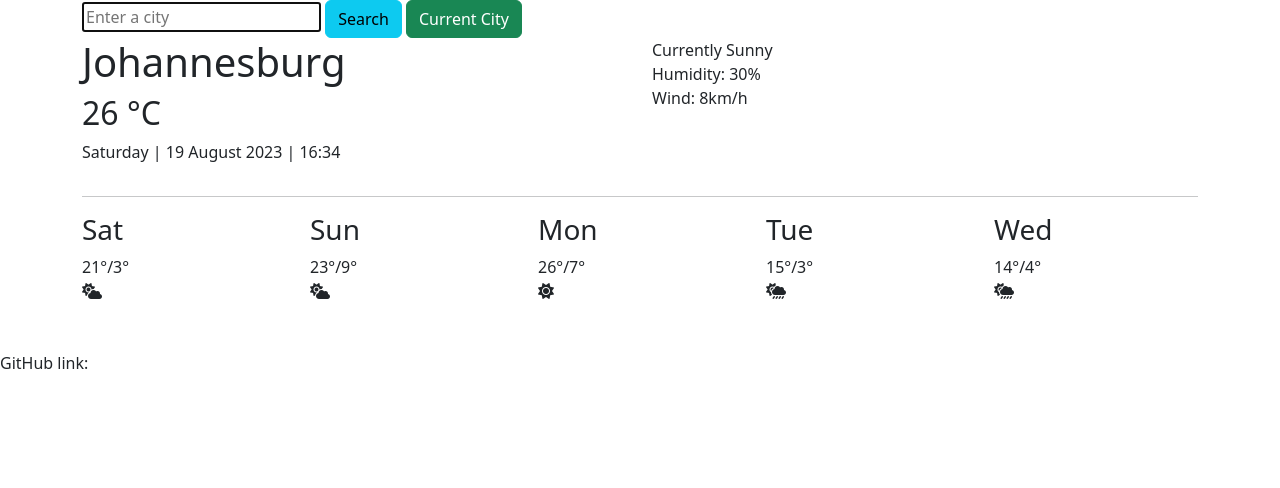
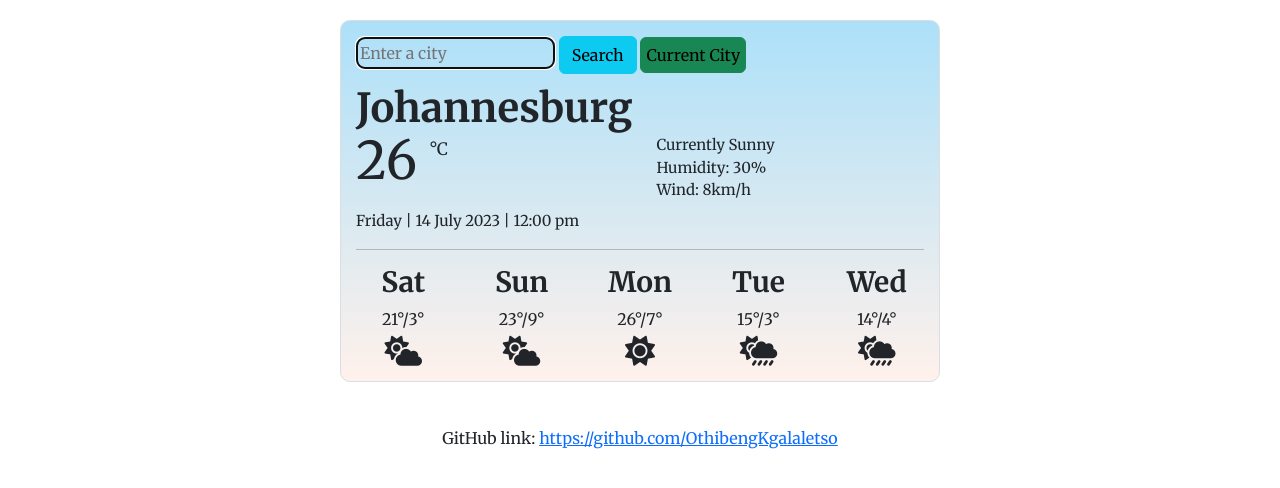
Before and after one commit to OthibengKgalaletso/new-project, a plain HTML site: page index.html in a window 1280 px wide. Drawn offline with nearby package versions, Linux system fonts and the light colour scheme.

Commit message:
Updated HTML and CSS files

```diff
--- a/index.html
+++ b/index.html
@@ -21,7 +21,7 @@
       rel="stylesheet"
     />
 
-    <link rel="stylesheet" href="style.css" />
+    <link rel="stylesheet" href="styles.css" />
   </head>
   <body>
     <div class="container">
@@ -98,10 +98,12 @@
         </div>
       </div>
     </div>
+    <br />
+   <div class="github">
+      GitHub link:
+      <a href="https://github.com/OthibengKgalaletso" target="_blank"
+        >https://github.com/OthibengKgalaletso</a
+      >
 
-    <br />
-    <br />
-    GitHub link: <a href="https://github.com/OthibengKgalaletso"></a>
-    <script src="app.js"></script>
   </body>
 </html>
--- a/styles.css
+++ b/styles.css
@@ -61,3 +61,6 @@ p {
   padding: 5px;
   color: black;
 }
+.github {
+  text-align: center;
+}
```
